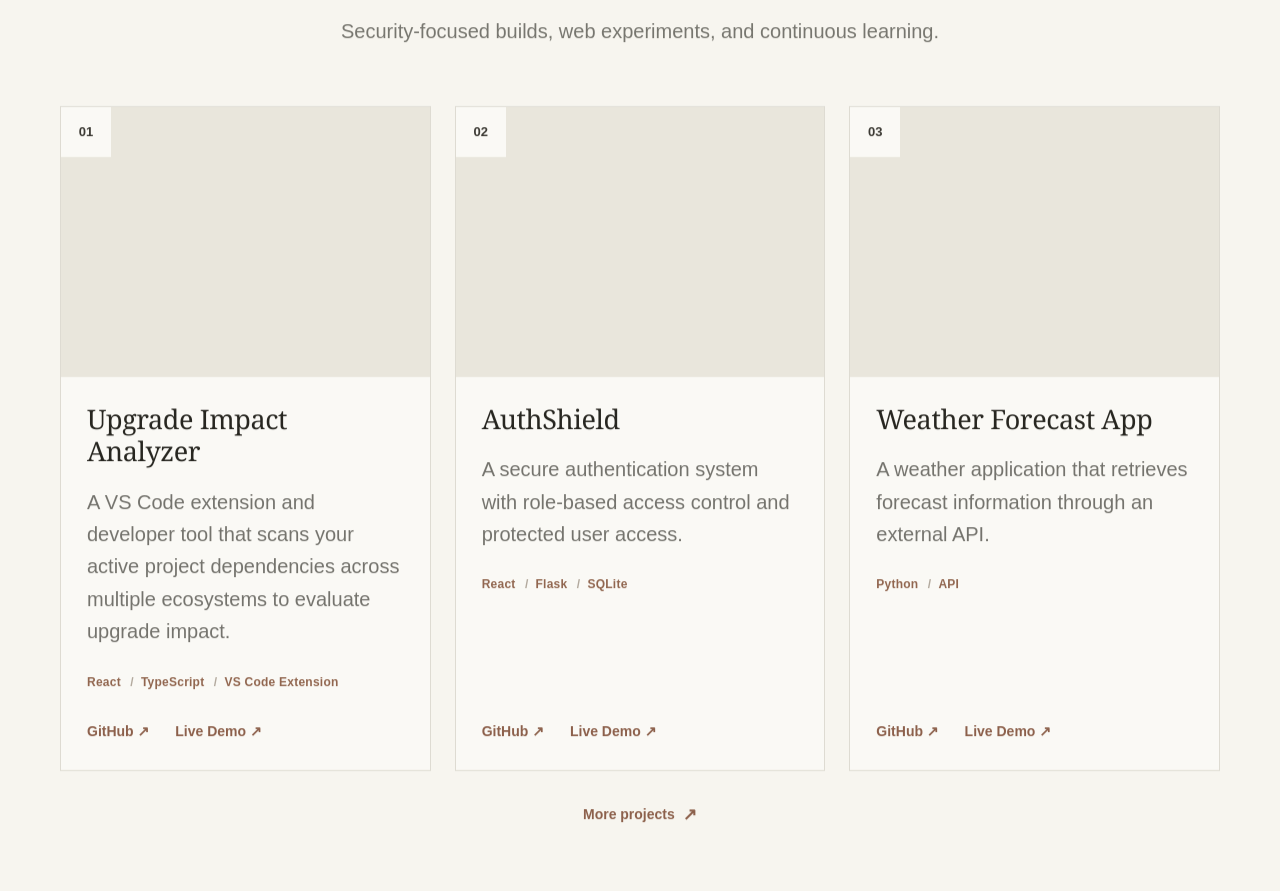
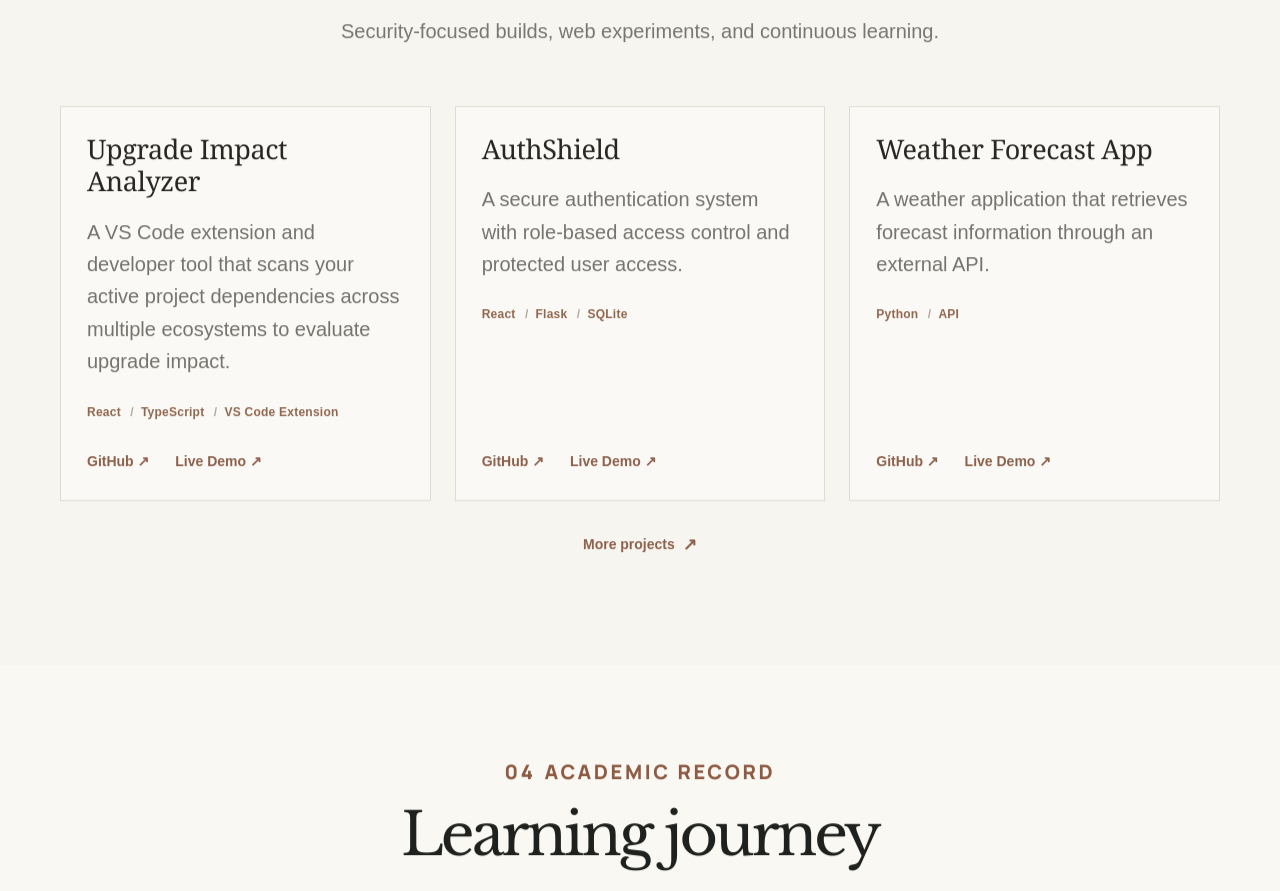
Before and after one commit to avinashk08408/Avinash-portfolio, a React (Vite) app: page / in a window 1280 px wide. Shown: the part 2858-3749 px from the top of the page. Built offline with nearby package versions, Linux system fonts and the light colour scheme; a web font is replaced by a local one.

Commit message:
Remove project visual area from Projects component
Removed project visual area from project card.

```diff
--- a/src/components/Projects/Projects.jsx
+++ b/src/components/Projects/Projects.jsx
@@ -58,13 +58,7 @@ export default function Projects() {
               className="project-card"
               key={project.id}
             >
-              {/* Project Visual Area */}
 
-              <div className="project-image">
-                <span className="project-number">
-                  0{project.id}
-                </span>
-              </div>
 
               {/* Project Content */}
 
```
